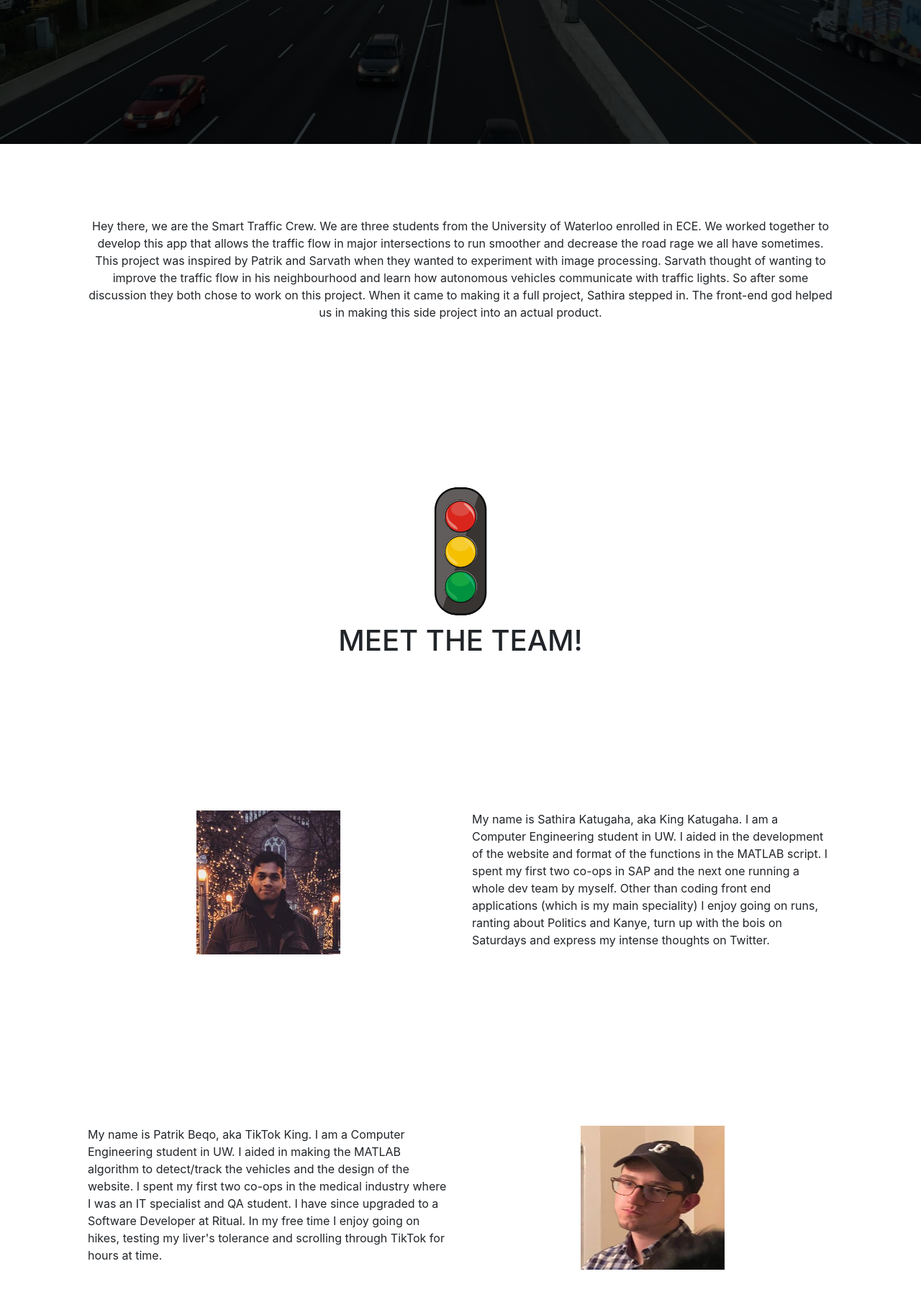
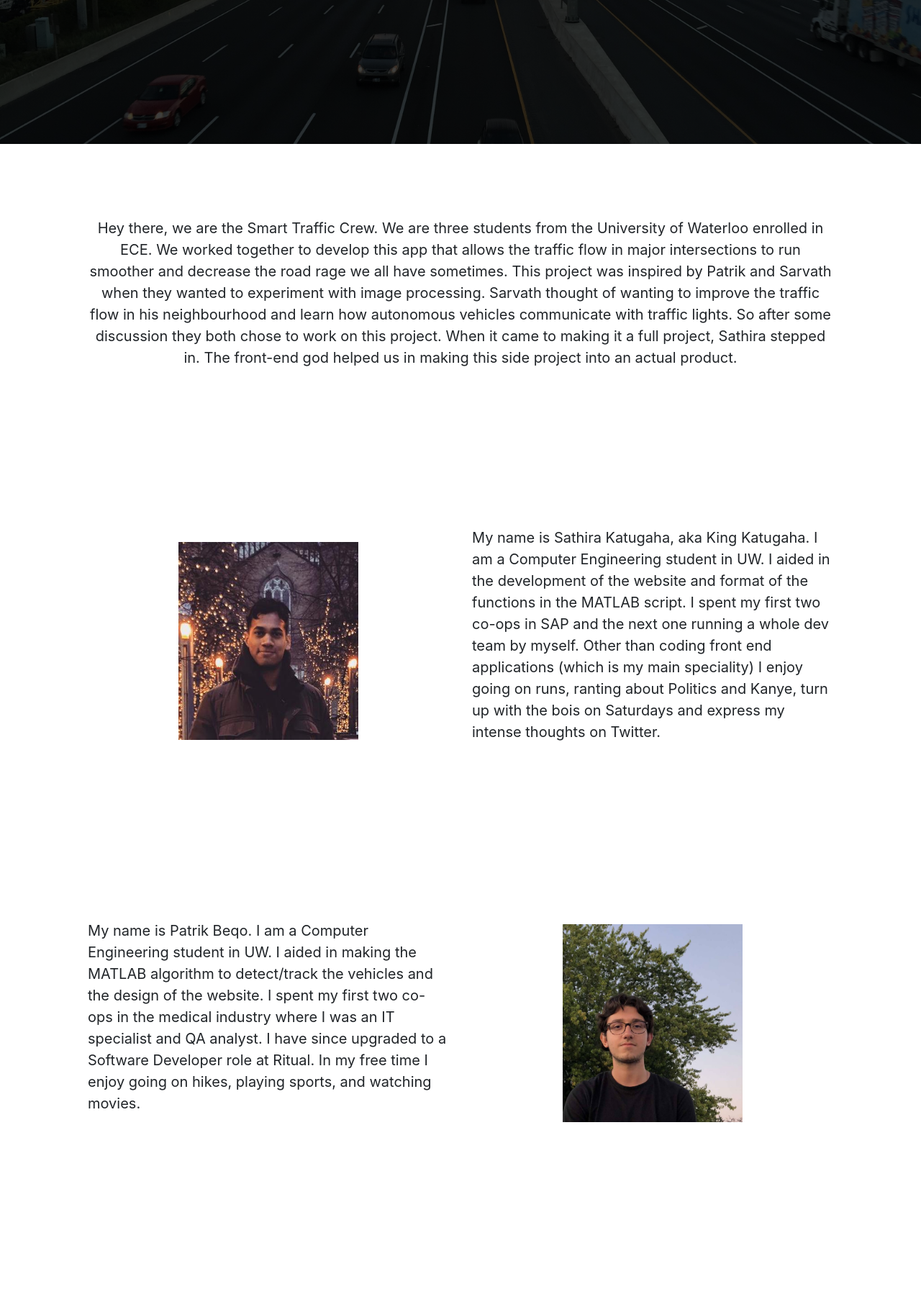
Before and after one commit to SarvathSharma/Smart-Traffic-Control-System, a Flask app: page /aboutus in a window 1280 px wide. Shown: the part 600-2395 px from the top of the page at 72% size. Run offline with Flask 2, Linux system fonts and the light colour scheme; some libraries are stand-ins or nearby versions.

Commit message:
Style changes

```diff
--- a/static/styles/aboutus.css
+++ b/static/styles/aboutus.css
@@ -78,9 +78,9 @@
 
 .about-us-image{
     grid-area: Image;
-    height: 200px;
-    width: 200px;
-    margin: 0 auto;
+    height: 275px;
+    width: 250px;
+    margin: auto;
 }
 
 .about-us-description{
--- a/static/styles/layout.css
+++ b/static/styles/layout.css
@@ -1,3 +1,7 @@
 body {
     padding-top: 76px;
 }
+
+p{
+    font-size: 1.25rem;
+}
--- a/templates/aboutus.html
+++ b/templates/aboutus.html
@@ -21,12 +21,6 @@
       this side project into an actual product.
     </p>
   </div>
-  <div class="centered-text">
-    <img class="about-us-image"  src="/static/pictures/traffic-light.png">
-    <h1>
-      MEET THE TEAM!
-    </h1>
-  </div>
   <div class="two-column-left">
       <img class="about-us-image"  src="/static/pictures/sathira.jpeg">
       <p class="aboutus-description">
@@ -38,13 +32,12 @@
       </p>
   </div>
   <div class="two-column-right">
-    <img class="about-us-image" src="/static/pictures/patrik.jpg">
+    <img class="about-us-image" src="/static/pictures/patrik.JPG">
     <p class="aboutus-description">
-      My name is Patrik Beqo, aka TikTok King. I am a Computer Engineering student in UW. I aided in making the
+      My name is Patrik Beqo. I am a Computer Engineering student in UW. I aided in making the
       MATLAB algorithm to detect/track the vehicles and the design of the website. I spent my first two co-ops in the
-      medical industry where I was an IT specialist and QA student. I have since upgraded to a Software Developer at
-      Ritual. In my free time I enjoy going on hikes, testing my liver's tolerance and scrolling through TikTok for hours
-      at time.
+      medical industry where I was an IT specialist and QA analyst. I have since upgraded to a Software Developer role at
+      Ritual. In my free time I enjoy going on hikes, playing sports, and watching movies.
     </p>
   </div>
   <div class="two-column-left">
```
Also changed, not shown: static/pictures/patrik.JPG (added), static/pictures/patrik.jpg (deleted).
